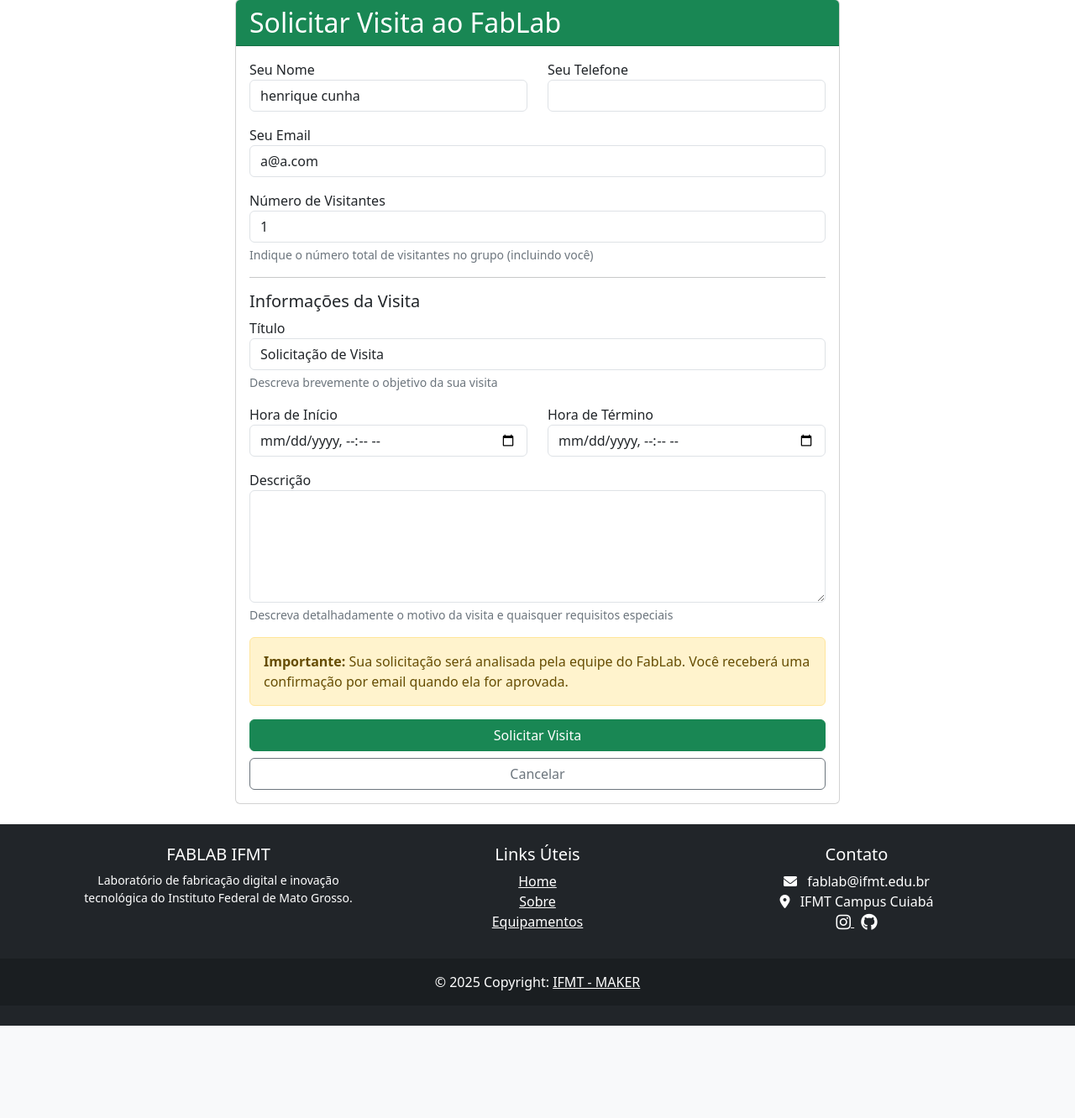
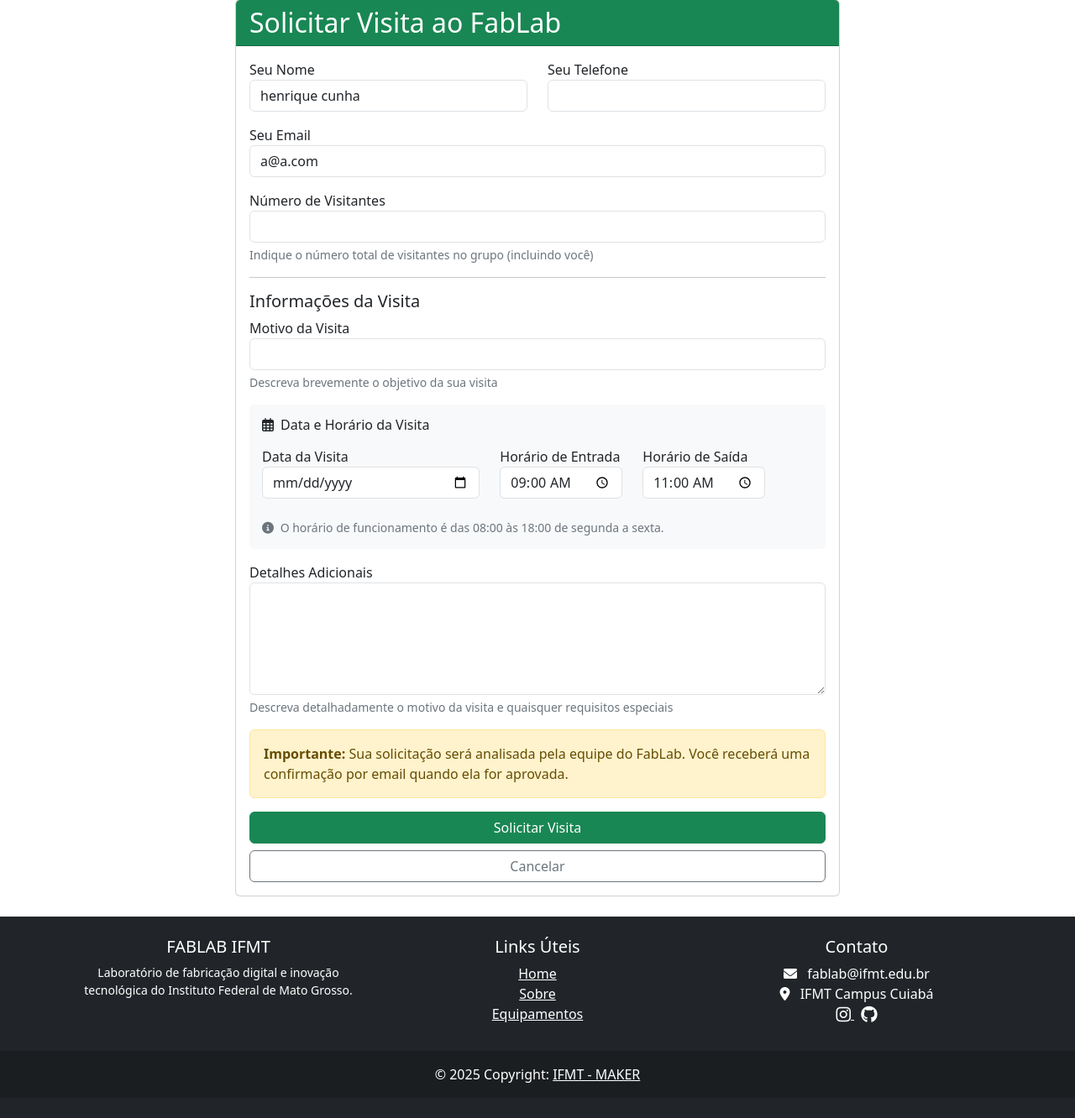
Before and after one commit to FabLab-IFMT/sistema-ar-interfaceweb, a Django app: page /logs/agenda/visita/ in a window 1280 px wide. Shown: the part 398-1730 px from the top of the page at 84% size. Before the commit the page ends 1620 px from the top, so only its background shows below. Run offline with Django 5.2, Linux system fonts and the light colour scheme; a user stored in the database is signed in; data comes from the database, SQL or seed files in the repository; both versions use the stored data as it was after the commit.

Commit message:
Adicionadas aliases para URLs de aprovação e exclusão de eventos. Atualizada a visualização de detalhes do evento para usar as novas URLs. Implementada nova seção para data e horário na solicitação de visita, com melhorias na validação e exibição de erros.

```diff
--- a/controllerapp/logs/forms.py
+++ b/controllerapp/logs/forms.py
@@ -1,5 +1,7 @@
 from django import forms
+from django.utils import timezone
 from .models import Event
+import datetime
 from django.utils.translation import gettext_lazy as _
 
 class DateInput(forms.DateInput):
@@ -16,55 +18,120 @@ class EventForm(forms.ModelForm):
         model = Event
         fields = ['title', 'description', 'start_time', 'end_time', 'event_type']
         widgets = {
-            'start_time': DateTimeInput(),
-            'end_time': DateTimeInput(),
+            'title': forms.TextInput(attrs={'class': 'form-control'}),
+            'description': forms.Textarea(attrs={'class': 'form-control', 'rows': 4}),
+            'start_time': forms.DateTimeInput(attrs={'class': 'form-control', 'type': 'datetime-local'}),
+            'end_time': forms.DateTimeInput(attrs={'class': 'form-control', 'type': 'datetime-local'}),
+            'event_type': forms.Select(attrs={'class': 'form-control'})
         }
+        labels = {
+            'title': 'Título do Evento',
+            'description': 'Descrição',
+            'start_time': 'Data e Hora de Início',
+            'end_time': 'Data e Hora de Término',
+            'event_type': 'Tipo de Evento'
+        }
+
+    def __init__(self, *args, **kwargs):
+        super().__init__(*args, **kwargs)
+        # Define valores iniciais de data/hora
+        if not self.instance.pk:  # Se for um novo evento
+            now = timezone.now()
+            rounded_now = now.replace(minute=0, second=0, microsecond=0) + datetime.timedelta(hours=1)
+            self.fields['start_time'].initial = rounded_now
+            self.fields['end_time'].initial = rounded_now + datetime.timedelta(hours=1)
 
     def clean(self):
         cleaned_data = super().clean()
         start_time = cleaned_data.get('start_time')
         end_time = cleaned_data.get('end_time')
 
-        if start_time and end_time:
-            if start_time >= end_time:
-                raise forms.ValidationError(
-                    _("O horário de término deve ser após o horário de início.")
-                )
+        # Validar se a hora de término é posterior à hora de início
+        if start_time and end_time and end_time <= start_time:
+            self.add_error('end_time', 'A hora de término deve ser posterior à hora de início.')
 
-        # Verificar conflitos com outros eventos
-        if start_time and end_time and not self.instance.pk:  # Se não for edição
-            conflicts = Event.objects.filter(
-                approved=True,
-                start_time__lt=end_time,
-                end_time__gt=start_time,
-            ).exists()
-
-            if conflicts:
-                raise forms.ValidationError(
-                    _("Já existe um evento aprovado para este horário. Por favor, escolha outro horário.")
-                )
+        # Validar se a data não é passada
+        if start_time and start_time < timezone.now():
+            self.add_error('start_time', 'Não é possível agendar eventos em datas passadas.')
 
         return cleaned_data
 
-class VisitRequestForm(EventForm):
-    visitor_name = forms.CharField(max_length=200, label=_("Seu Nome"))
-    visitor_email = forms.EmailField(label=_("Seu Email"))
-    visitor_phone = forms.CharField(max_length=15, label=_("Seu Telefone"))
-    number_of_visitors = forms.IntegerField(
-        min_value=1,
-        max_value=30,
-        initial=1,
-        label=_("Número de Visitantes")
+class VisitRequestForm(forms.ModelForm):
+    # Campos adicionais para informações do visitante
+    visitor_name = forms.CharField(label='Seu Nome', max_length=100, widget=forms.TextInput(attrs={'class': 'form-control'}))
+    visitor_email = forms.EmailField(label='Seu Email', widget=forms.EmailInput(attrs={'class': 'form-control'}))
+    visitor_phone = forms.CharField(label='Seu Telefone', max_length=20, widget=forms.TextInput(attrs={'class': 'form-control'}))
+    number_of_visitors = forms.IntegerField(label='Número de Visitantes', min_value=1, widget=forms.NumberInput(attrs={'class': 'form-control'}))
+
+    # Novos campos para data e horários separados
+    visit_date = forms.DateField(
+        label='Data da Visita',
+        widget=forms.DateInput(attrs={'class': 'form-control', 'type': 'date'})
+    )
+    start_hour = forms.TimeField(
+        label='Horário de Entrada',
+        widget=forms.TimeInput(attrs={'class': 'form-control', 'type': 'time'})
+    )
+    end_hour = forms.TimeField(
+        label='Horário de Saída',
+        widget=forms.TimeInput(attrs={'class': 'form-control', 'type': 'time'})
     )
 
-    class Meta(EventForm.Meta):
-        fields = ['title', 'description', 'start_time', 'end_time',
-                 'event_type', 'visitor_name', 'visitor_email', 'visitor_phone', 'number_of_visitors']
-        widgets = EventForm.Meta.widgets.copy()
-        widgets['event_type'] = forms.HiddenInput()
+    class Meta:
+        model = Event
+        fields = ['title', 'description']
+        widgets = {
+            'title': forms.TextInput(attrs={'class': 'form-control'}),
+            'description': forms.Textarea(attrs={'class': 'form-control', 'rows': 4}),
+        }
+        labels = {
+            'title': 'Motivo da Visita',
+            'description': 'Detalhes Adicionais'
+        }
 
     def __init__(self, *args, **kwargs):
         super().__init__(*args, **kwargs)
-        self.fields['title'].initial = "Solicitação de Visita"
-        self.fields['event_type'].initial = Event.EventType.VISIT
-        self.fields['event_type'].disabled = True  # Impede a alteração do tipo
+        # Definir tipo de evento como 'visit' por padrão (oculto no formulário)
+        self.fields['event_type'] = forms.CharField(
+            widget=forms.HiddenInput(),
+            initial=Event.EventType.VISIT
+        )
+
+        # Valores iniciais para data e hora
+        now = timezone.now()
+        rounded_now = now.replace(hour=9, minute=0, second=0, microsecond=0)
+        if now.hour >= 9:
+            rounded_now = rounded_now + datetime.timedelta(days=1)
+
+        self.fields['visit_date'].initial = rounded_now.date()
+        self.fields['start_hour'].initial = "09:00"
+        self.fields['end_hour'].initial = "11:00"
+
+    def clean(self):
+        cleaned_data = super().clean()
+        visit_date = cleaned_data.get('visit_date')
+        start_hour = cleaned_data.get('start_hour')
+        end_hour = cleaned_data.get('end_hour')
+
+        if visit_date and start_hour and end_hour:
+            # Conversão para datetime para validação
+            start_datetime = timezone.make_aware(
+                datetime.datetime.combine(visit_date, start_hour)
+            )
+            end_datetime = timezone.make_aware(
+                datetime.datetime.combine(visit_date, end_hour)
+            )
+
+            # Verificar se o horário de saída é depois do horário de entrada
+            if end_hour <= start_hour:
+                self.add_error('end_hour', 'O horário de saída deve ser posterior ao horário de entrada')
+
+            # Verificar se a data não é passada
+            if start_datetime < timezone.now():
+                self.add_error('visit_date', 'Não é possível agendar visitas para datas/horários passados')
+
+            # Armazenar os valores datetime para uso em save_event
+            self.start_datetime = start_datetime
+            self.end_datetime = end_datetime
+
+        return cleaned_data
--- a/controllerapp/logs/templates/logs/agenda_event_detail.html
+++ b/controllerapp/logs/templates/logs/agenda_event_detail.html
@@ -103,9 +103,9 @@
                         <h5>Administração</h5>
                         <div class="d-grid gap-2">
                             {% if not event.approved %}
-                            <a href="{% url 'logs:approve_event' event.id %}" class="btn btn-success">Aprovar Evento</a>
+                            <a href="{% url 'logs:agenda_approve_event' event.id %}" class="btn btn-success">Aprovar Evento</a>
                             {% endif %}
-                            <a href="{% url 'logs:delete_event' event.id %}" class="btn btn-danger"
+                            <a href="{% url 'logs:agenda_delete_event' event.id %}" class="btn btn-danger"
                                onclick="return confirm('Tem certeza que deseja excluir este evento?');">Excluir Evento</a>
                         </div>
                     </div>
--- a/controllerapp/logs/templates/logs/agenda_request_visit.html
+++ b/controllerapp/logs/templates/logs/agenda_request_visit.html
@@ -26,6 +26,13 @@
             border-left: 4px solid #17a2b8;
             padding: 15px;
             margin-bottom: 20px;
+        }
+
+        .date-time-section {
+            background-color: #f8f9fa;
+            padding: 15px;
+            border-radius: 5px;
+            margin-bottom: 15px;
         }
     </style>
 {% endblock %}
@@ -133,27 +140,43 @@
                             {% endif %}
                         </div>
 
+                        <!-- Nova seção para data e hora -->
+                        <div class="date-time-section mt-3">
+                            <h6 class="mb-3"><i class="far fa-calendar-alt me-2"></i>Data e Horário da Visita</h6>
                             <div class="row">
-                            <div class="col-md-6">
+                                <div class="col-md-5">
                                     <div class="form-group">
-                                    <label for="{{ form.start_time.id_for_label }}">{{ form.start_time.label }}</label>
-                                    {{ form.start_time }}
-                                    {% if form.start_time.errors %}
+                                        <label for="{{ form.visit_date.id_for_label }}">{{ form.visit_date.label }}</label>
+                                        {{ form.visit_date }}
+                                        {% if form.visit_date.errors %}
                                             <div class="text-danger">
-                                            {% for error in form.start_time.errors %}
+                                                {% for error in form.visit_date.errors %}
                                                     {{ error }}
                                                 {% endfor %}
                                             </div>
                                         {% endif %}
                                     </div>
                                 </div>
-                            <div class="col-md-6">
+                                <div class="col-md-3">
                                     <div class="form-group">
-                                    <label for="{{ form.end_time.id_for_label }}">{{ form.end_time.label }}</label>
-                                    {{ form.end_time }}
-                                    {% if form.end_time.errors %}
+                                        <label for="{{ form.start_hour.id_for_label }}">{{ form.start_hour.label }}</label>
+                                        {{ form.start_hour }}
+                                        {% if form.start_hour.errors %}
                                             <div class="text-danger">
-                                            {% for error in form.end_time.errors %}
+                                                {% for error in form.start_hour.errors %}
+                                                    {{ error }}
+                                                {% endfor %}
+                                            </div>
+                                        {% endif %}
+                                    </div>
+                                </div>
+                                <div class="col-md-3">
+                                    <div class="form-group">
+                                        <label for="{{ form.end_hour.id_for_label }}">{{ form.end_hour.label }}</label>
+                                        {{ form.end_hour }}
+                                        {% if form.end_hour.errors %}
+                                            <div class="text-danger">
+                                                {% for error in form.end_hour.errors %}
                                                     {{ error }}
                                                 {% endfor %}
                                             </div>
@@ -161,8 +184,12 @@
                                     </div>
                                 </div>
                             </div>
+                            <div class="form-help-text mt-2">
+                                <i class="fas fa-info-circle me-1"></i> O horário de funcionamento é das 08:00 às 18:00 de segunda a sexta.
+                            </div>
+                        </div>
 
-                        <div class="form-group">
+                        <div class="form-group mt-3">
                             <label for="{{ form.description.id_for_label }}">{{ form.description.label }}</label>
                             {{ form.description }}
                             <div class="form-help-text">Descreva detalhadamente o motivo da visita e quaisquer requisitos especiais</div>
--- a/controllerapp/logs/urls.py
+++ b/controllerapp/logs/urls.py
@@ -13,6 +13,8 @@ urlpatterns = [
     path('agenda/criar/', views.agenda_create_event, name='agenda_create_event'),
     path('agenda/visita/', views.agenda_request_visit, name='request_visit'),
     path('agenda/aprovar/<int:event_id>/', views.agenda_approve_event, name='agenda_approve_event'),
+    path('agenda/aprovar/<int:event_id>/', views.agenda_approve_event, name='approve_event'),  # Alias para URLs antigas
     path('agenda/excluir/<int:event_id>/', views.agenda_delete_event, name='agenda_delete_event'),
+    path('agenda/excluir/<int:event_id>/', views.agenda_delete_event, name='delete_event'),  # Alias para URLs antigas
     path('agenda/pendentes/', views.pending_events, name='pending_events'),
 ]
--- a/controllerapp/logs/views.py
+++ b/controllerapp/logs/views.py
@@ -139,9 +139,12 @@ def agenda_request_visit(request):
     if request.method == 'POST':
         form = VisitRequestForm(request.POST)
         if form.is_valid():
+            # Criar o evento com os dados separados de data e hora
             event = form.save(commit=False)
-            # Não precisamos definir novamente o event_type aqui, ele já vem no formulário
-            # e está sendo definido como inicial no __init__ do formulário
+
+            # Usar os valores datetime criados na validação
+            event.start_time = form.start_datetime
+            event.end_time = form.end_datetime
 
             # O usuário logado é o criador do evento
             event.created_by = request.user
@@ -153,8 +156,10 @@ def agenda_request_visit(request):
                 f"Solicitante: {form.cleaned_data['visitor_name']}\n"
                 f"Email: {form.cleaned_data['visitor_email']}\n"
                 f"Telefone: {form.cleaned_data['visitor_phone']}\n"
-                f"Número de visitantes: {form.cleaned_data['number_of_visitors']}\n\n"
-                f"Descrição da visita:\n{event.description}"
+                f"Número de visitantes: {form.cleaned_data['number_of_visitors']}\n"
+                f"Data da visita: {form.cleaned_data['visit_date'].strftime('%d/%m/%Y')}\n"
+                f"Horário: {form.cleaned_data['start_hour'].strftime('%H:%M')} - {form.cleaned_data['end_hour'].strftime('%H:%M')}\n\n"
+                f"Detalhes adicionais:\n{event.description}"
             )
             event.description = visitor_info
             event.save()
```
Also changed, not shown: controllerapp/logs/templates/logs/pending_events.html (+6 -6 lines), controllerapp/templates/about.html (+43 -18 lines), controllerapp/db.sqlite3, controllerapp/static/images/sobre/imagem monitores.jpeg (added). Lines whose indentation alone changed are shown as unchanged.
